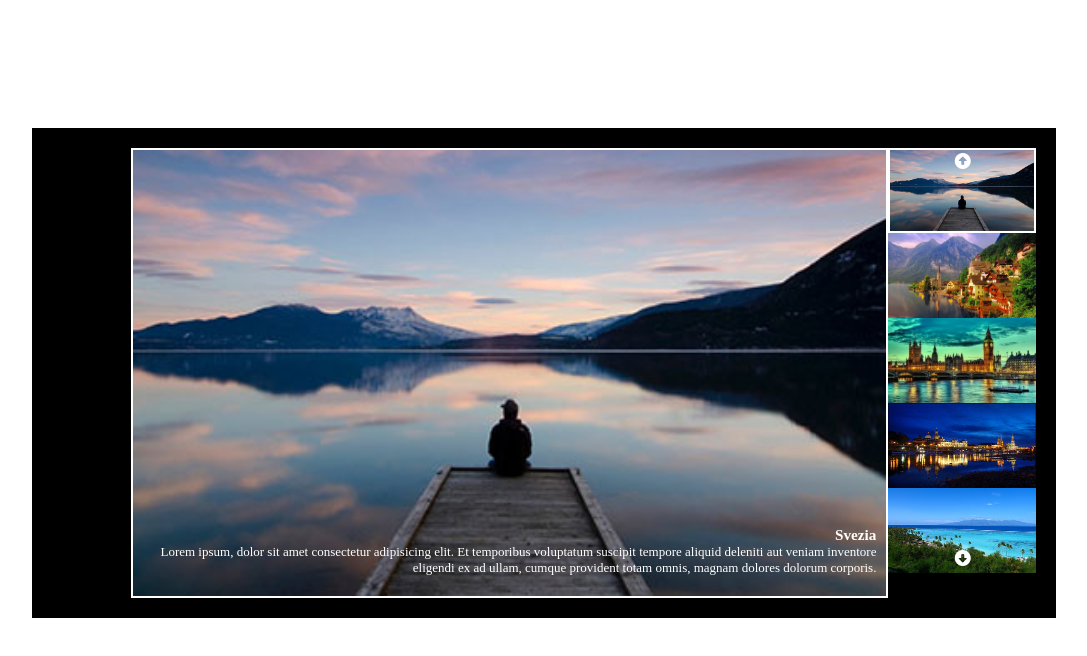
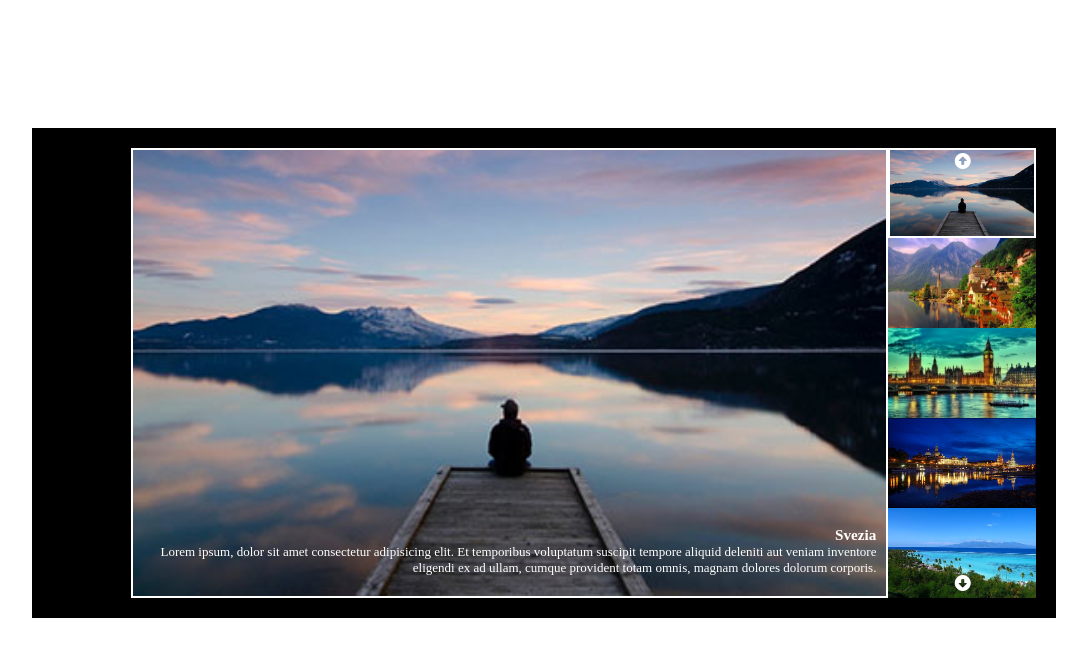
Before and after one commit to Passa69/vue-slider, a plain HTML site: page index.html in a window 1280 px wide. Shown: the whole page, without its empty margins (96-1183 px from the left). Drawn offline with nearby package versions, Linux system fonts and the light colour scheme.

Commit message:
correzione proporzioni css

```diff
--- a/css/style.css
+++ b/css/style.css
@@ -51,7 +51,7 @@
 
 /* contenuti */
 .thumb {
-    height: 85px;
+    height: 90px;
 }
 
 .thumb > img {
```
